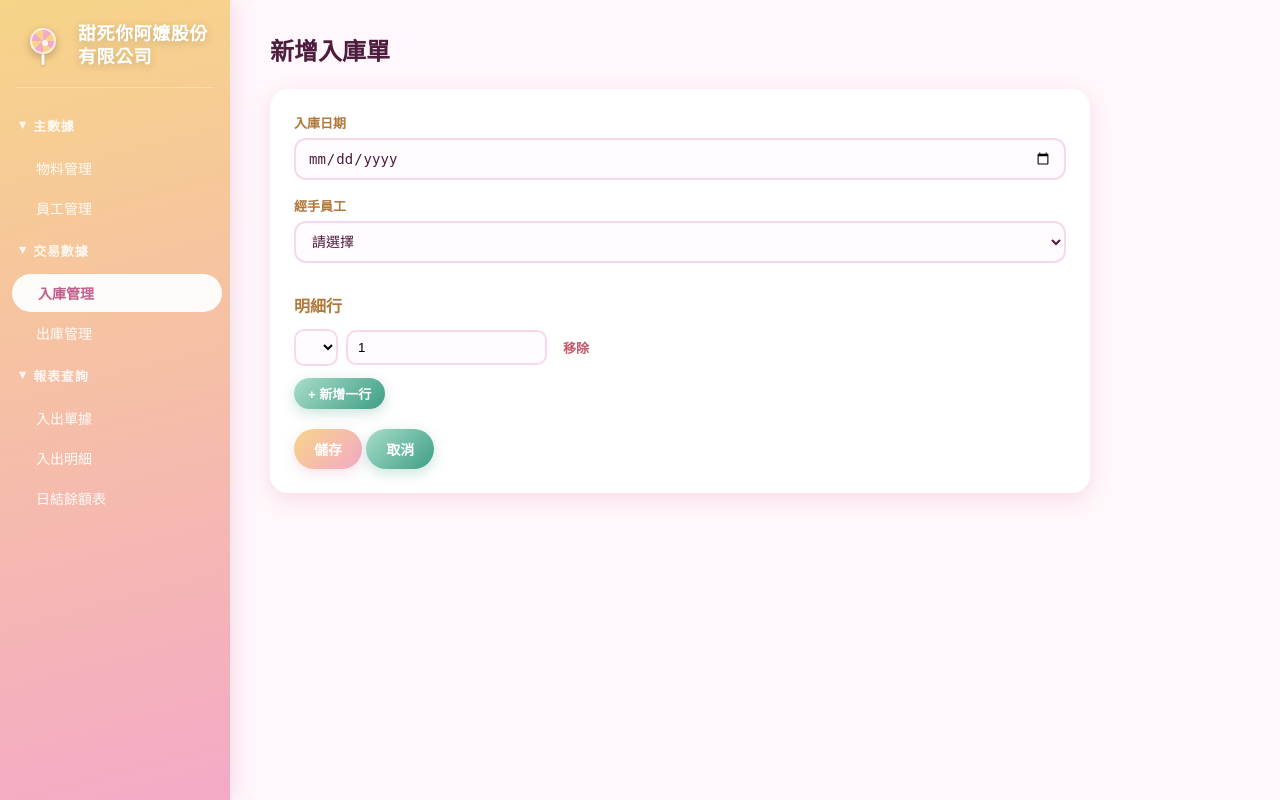
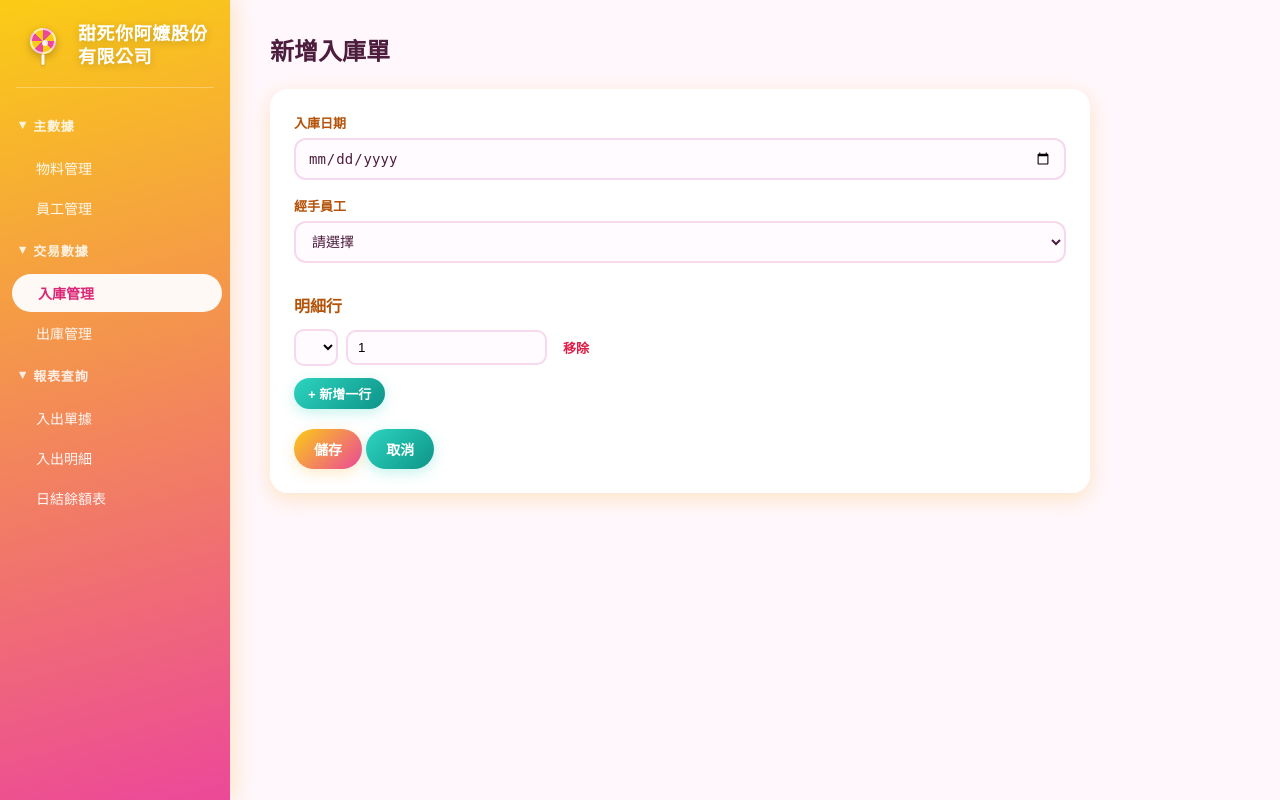
Before and after one commit to yuanlinglo0114-bot/minierp, a Flask app: page /inbound/new in a window 1280 px wide. Run offline with Flask 3, Linux system fonts and the light colour scheme; data that the repository does not hold is empty; some web fonts are replaced.

Commit message:
Revert "Soften candy palette to macaron pastels (lower saturation across the board)"
This reverts commit 02fe700b5183f4db3174d5a67453973db5974b9d.

```diff
--- a/webapp/app/static/css/style.css
+++ b/webapp/app/static/css/style.css
@@ -1,23 +1,23 @@
 * { box-sizing: border-box; }
 
 :root {
-  --candy-gold: #f7d488;
-  --candy-gold-dark: #b0793a;
-  --candy-pink: #f4a9c7;
-  --candy-pink-dark: #c15f8c;
-  --candy-orange: #f5b880;
-  --candy-orange-dark: #d98a4f;
-  --candy-teal: #a8ddc9;
-  --candy-teal-dark: #3f9e85;
-  --candy-yellow: #f7d488;
-  --candy-red: #e8828f;
-  --candy-red-dark: #c85a68;
+  --candy-gold: #facc15;
+  --candy-gold-dark: #b45309;
+  --candy-pink: #ec4899;
+  --candy-pink-dark: #db2777;
+  --candy-orange: #fb923c;
+  --candy-orange-dark: #f97316;
+  --candy-teal: #2dd4bf;
+  --candy-teal-dark: #0d9488;
+  --candy-yellow: #fbbf24;
+  --candy-red: #f43f5e;
+  --candy-red-dark: #e11d48;
   --bg: #fff7fb;
   --card-bg: #ffffff;
   --text: #4c1d3d;
   --text-muted: #9d6b92;
   --border: #f6d9ec;
-  --shadow-tint: rgba(214, 115, 154, 0.2);
+  --shadow-tint: rgba(245, 158, 11, 0.22);
 }
 
 @keyframes fadeInUp {
@@ -200,15 +200,15 @@ a { color: inherit; text-decoration: none; }
 
 .btn-secondary {
   background: linear-gradient(135deg, var(--candy-teal), var(--candy-teal-dark));
-  box-shadow: 0 4px 14px rgba(63, 158, 133, 0.28);
+  box-shadow: 0 4px 14px rgba(45, 212, 191, 0.28);
 }
-.btn-secondary:hover { box-shadow: 0 8px 20px rgba(63, 158, 133, 0.32); }
+.btn-secondary:hover { box-shadow: 0 8px 20px rgba(45, 212, 191, 0.32); }
 
 .btn-danger {
   background: linear-gradient(135deg, var(--candy-red), var(--candy-red-dark));
-  box-shadow: 0 4px 14px rgba(200, 90, 104, 0.28);
+  box-shadow: 0 4px 14px rgba(244, 63, 94, 0.28);
 }
-.btn-danger:hover { box-shadow: 0 8px 20px rgba(200, 90, 104, 0.32); }
+.btn-danger:hover { box-shadow: 0 8px 20px rgba(244, 63, 94, 0.32); }
 
 .btn-sm { padding: 6px 14px; font-size: 13px; }
 .btn:disabled {
@@ -275,7 +275,7 @@ form.form-panel {
 .field input:focus, .field select:focus, .field textarea:focus {
   outline: none;
   border-color: var(--candy-pink);
-  box-shadow: 0 0 0 3px rgba(193, 95, 140, 0.2);
+  box-shadow: 0 0 0 3px rgba(236, 72, 153, 0.15);
 }
 .field .hint { font-size: 12px; color: var(--text-muted); margin-top: 4px; }
 
```
